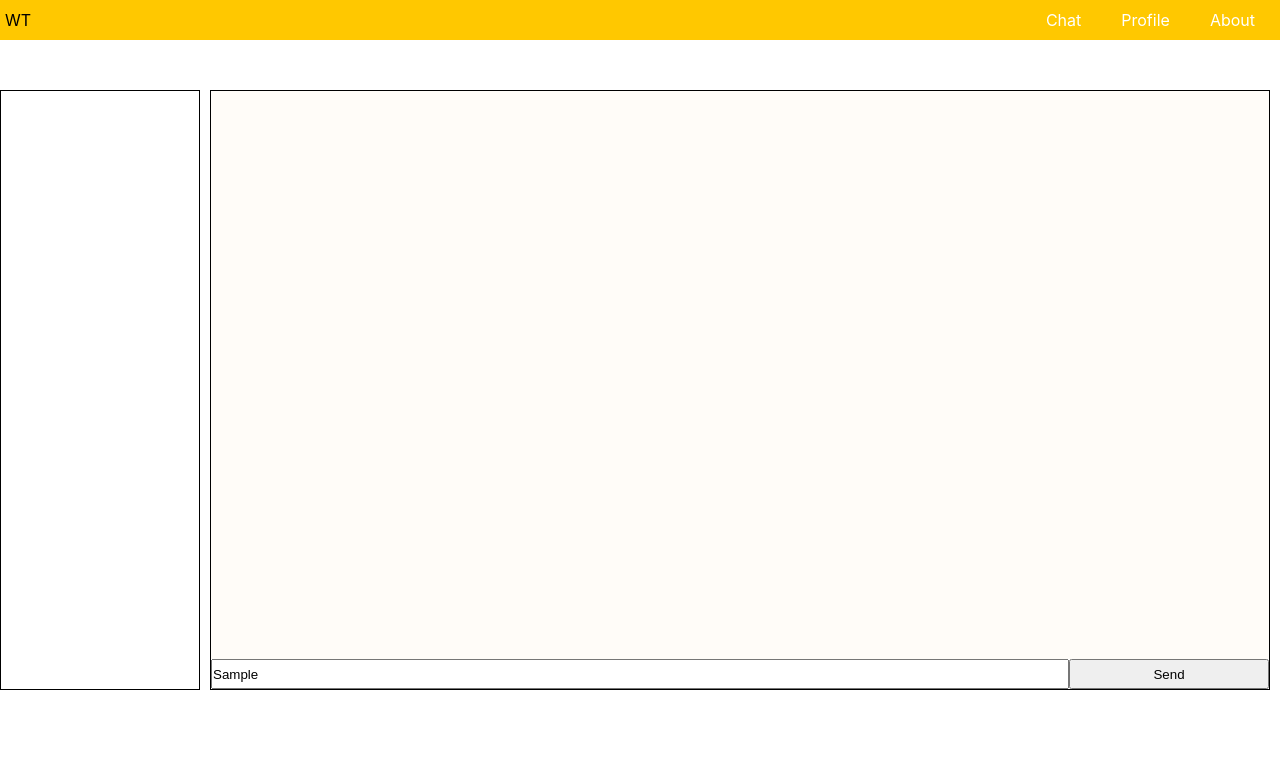
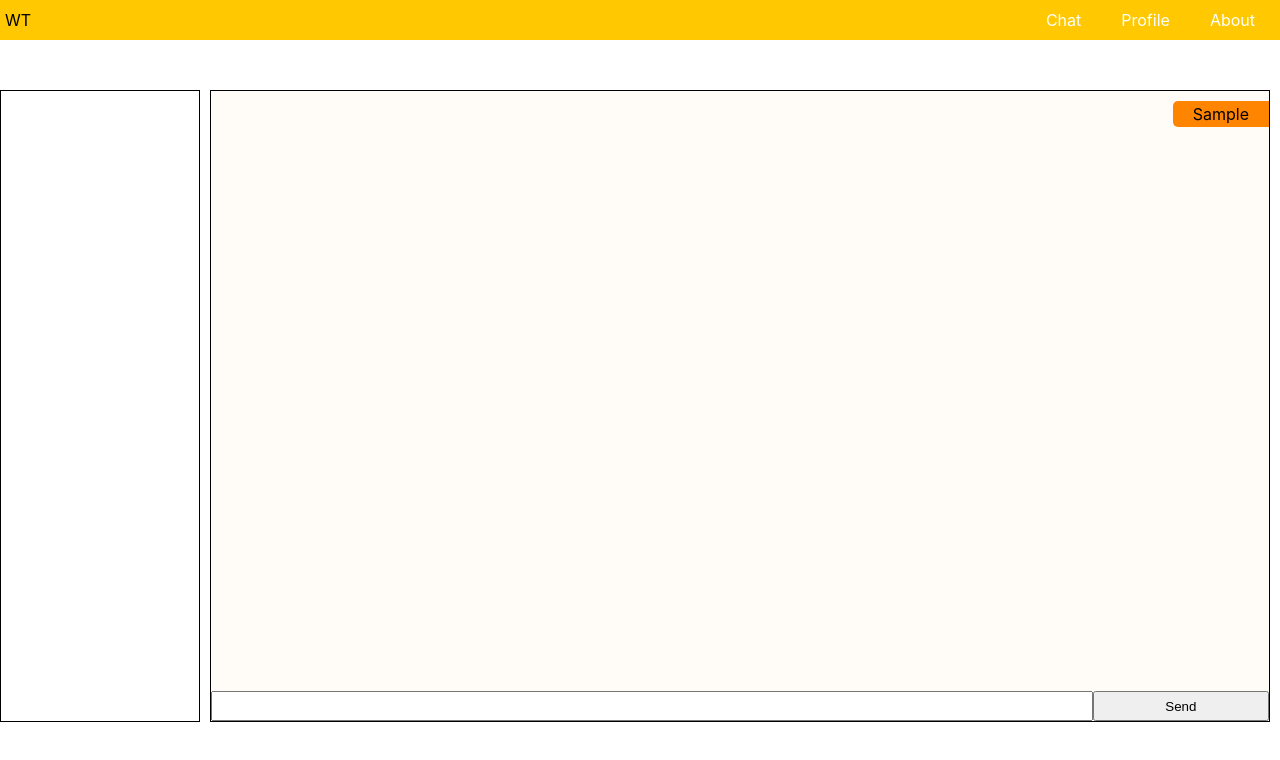
Before and after one commit to NidheeshaT/CHATAPP-Frontend, a React (Create React App) app: page / in a window 1280 px wide. Both pictures are taken after typing "Sample" into the empty fields and a click on the button "Send". Shown: the top 760 px of the page. Built offline with nearby package versions, Linux system fonts and the light colour scheme; no server answers.

Commit message:
added a basic socket.io connection to the server

```diff
--- a/package.json
+++ b/package.json
@@ -9,6 +9,7 @@
     "react": "^18.0.0",
     "react-dom": "^18.0.0",
     "react-scripts": "5.0.1",
+    "socket.io-client": "^4.5.1",
     "web-vitals": "^2.1.4"
   },
   "scripts": {
--- a/src/MyComponents/Chat.css
+++ b/src/MyComponents/Chat.css
@@ -1,24 +1,49 @@
-section{
-    flex-basis:500px ;
-    min-width: 200px;
-    flex-grow: 3;
-    flex-shrink: 1;
-    min-height: 600px;
-    border: 1px solid black;
-    margin:50px 10px;
+#chat-section{
     display: grid;
-    grid-template-rows: auto 30px;
-
+    grid-template-rows: 600px 30px;
+    height: 100%;
+    width: 100%;
 }
 
 #chats{
+    overflow-y: scroll;
     width: 100%;
     margin: auto;
     height: 100%;
     background-color: rgb(255, 252, 248);
 }
+/*
+.right{
+    float: right;
+    clear: both;
+    padding: 3px 20px;
+    background-color: rgb(255, 132, 0);
+    margin: 10px 0px;
+    width: fit-content;
+    border-top-left-radius:5px ;
+    border-bottom-left-radius:5px ;
+} */
+
+.right{
+    padding: 3px 20px;
+    background-color: rgb(255, 132, 0);
+    margin: 10px 0px;
+    margin-left: auto;
+    width: fit-content;
+    border-top-left-radius:5px ;
+    border-bottom-left-radius:5px ;
+}
+.left{
+    margin-right: auto;
+    padding: 3px 20px;
+    background-color: rgb(255, 132, 0);
+    margin: 10px 0px;
+    width: fit-content;
+    border-top-right-radius:5px ;
+    border-bottom-right-radius:5px ;
+}
 
 #message{
     display: grid;
-    grid-template-columns: auto 200px;
+    grid-template-columns: 5fr 1fr;
 }
--- a/src/MyComponents/Chat.js
+++ b/src/MyComponents/Chat.js
@@ -1,17 +1,40 @@
 import "./Chat.css"
+import {React,useEffect,useState} from "react"
+import { io } from "socket.io-client"
+const socket =io("http://localhost")
 
 function Chat(){
+
+  const [messages,setMessages]=useState([]);
+  const [message,setMessage]=useState("");
+
+  useEffect(()=>{
+    socket.on("m",(data)=>{
+      setMessages((prev)=>[...prev,data]);
+      console.log("hi")
+    })
+  },[])
+
+  const getMessage= (e)=>{
+    e.preventDefault()
+    setMessages((prev)=>[...prev,{value:message,al:"right"}]);
+    setMessage("")
+    socket.emit("message",{value:message,al:"left"});
+  }
   return (
     <>
-        <section>
+        <div id="chat-section">
             <div id="chats">
+              {messages.map((ms,key)=>{
+                return(<div className={ms.al} key={key}>{ms.value}</div>)
+              })}
+            </div>
+            <form id="message" onSubmit={getMessage}>
+                <input type="text" id="ms" value={message} onChange={event=>{setMessage(event.target.value)}} required/>
+                <button type="submit" id="btn">Send</button>
+            </form>
+        </div>
 
-            </div>
-            <div id="message">
-                <input type="text" />
-                <button type="submit">Send</button>
-            </div>
-        </section>
     </>
   )
 }
--- a/src/MyComponents/Dashboard.css
+++ b/src/MyComponents/Dashboard.css
@@ -12,3 +12,13 @@ aside{
     border: 1px solid black;
     margin: 50px 0px;
 }
+
+section{
+    flex-basis:500px ;
+    min-width: 200px;
+    flex-grow: 3;
+    flex-shrink: 1;
+    min-height: 600px;
+    border: 1px solid black;
+    margin:50px 10px;
+}
--- a/src/MyComponents/Dashboard.js
+++ b/src/MyComponents/Dashboard.js
@@ -7,7 +7,9 @@ function Dashboard(){
       <aside>
 
       </aside>
-      <Chat/>
+      <section>
+       <Chat/>
+      </section>
     </main>
   )
 }
--- a/src/MyComponents/Nav.css
+++ b/src/MyComponents/Nav.css
@@ -43,7 +43,7 @@ nav{
 }
 
 #links ul li a:hover{
-    color: rgb(255, 200, 0);
-    background-color: rgb(243, 243, 243);
-    border-radius: 35%;
+    color: rgb(255, 132, 0);
+    background-color: white;
+    border-radius: 5px;
 }
--- a/src/MyComponents/Nav.js
+++ b/src/MyComponents/Nav.js
@@ -24,7 +24,6 @@ function Nav(){
 			hamSet(1)
 	}
 	useEffect(()=>{
-		console.log("hello")
 		if(window.innerWidth<=425){
 			setScreen(1);
 		}
```
Also changed, not shown: 1 other file (tests, documents, lock files or other folders).
